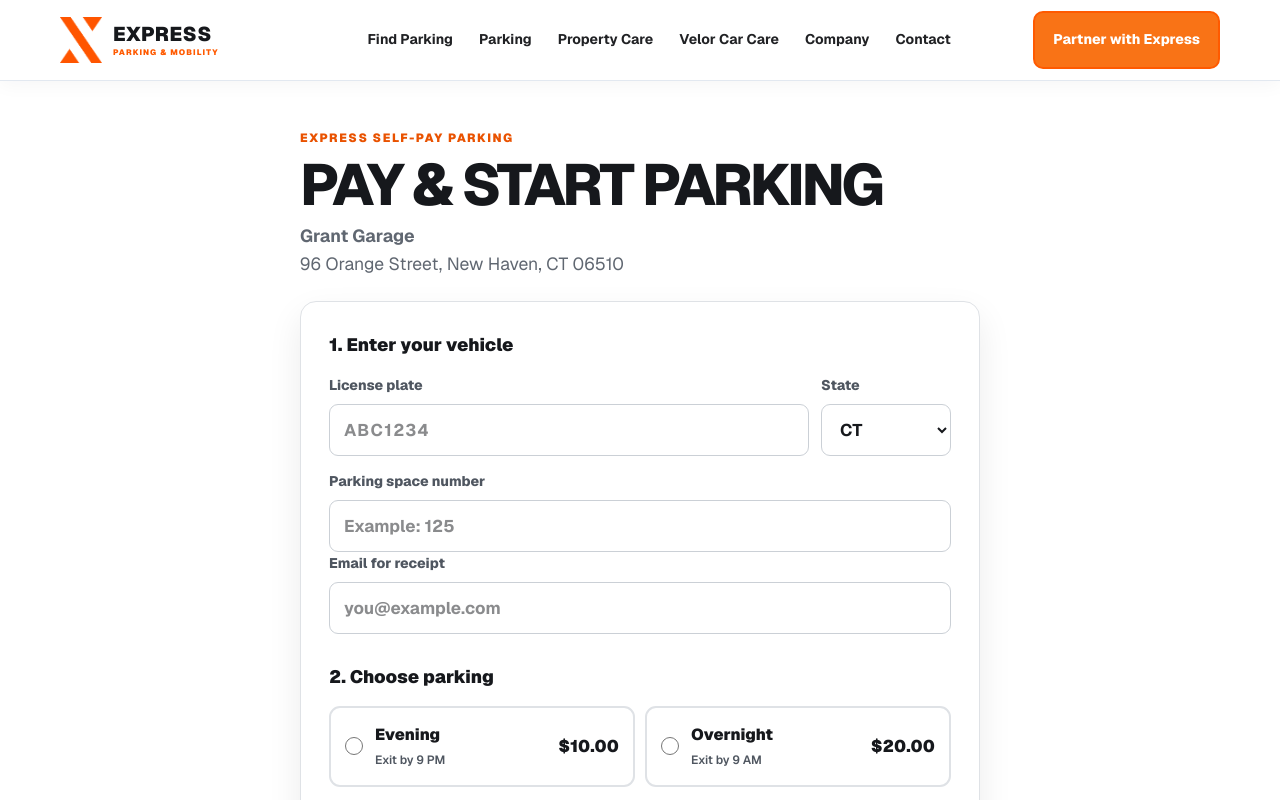
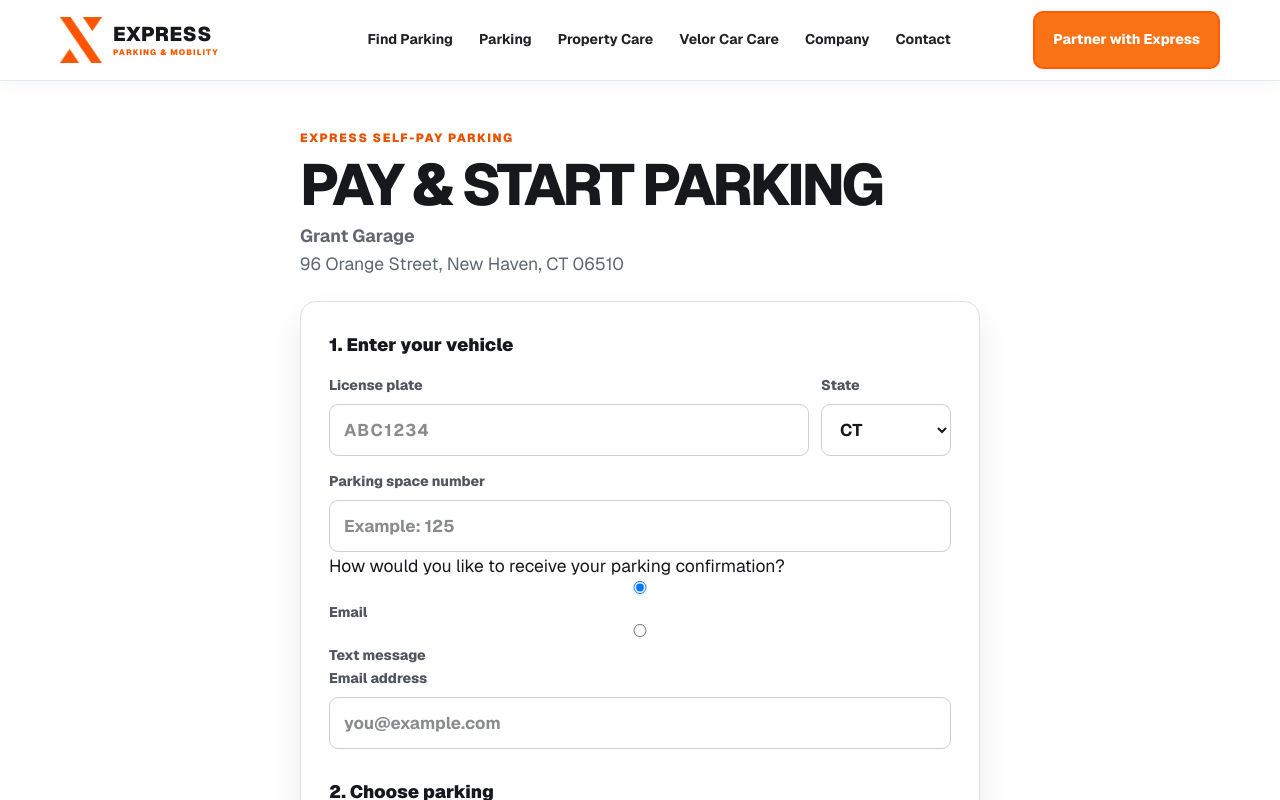
Before and after one commit to expresparking/express-parking-web, a Next.js app: page /pay/grant-garage in a window 1280 px wide. Shown: the top 800 px of the page. Built offline with nearby package versions, Linux system fonts and the light colour scheme.

Commit message:
Offer email or SMS contact with explicit parking opt-in

```diff
--- a/app/pay/grant-garage/self-pay-form.tsx
+++ b/app/pay/grant-garage/self-pay-form.tsx
@@ -6,7 +6,7 @@ import { GRANT_GARAGE, getParkingOptions, normalizePhone, normalizePlate, normal
 
 const STATES = ["CT", "NY", "MA", "NJ", "RI", "PA", "ME", "NH", "VT", "DE", "MD", "VA", "DC", "Other"];
 
-const REMINDERS_ENABLED = process.env.NEXT_PUBLIC_PARKING_REMINDERS_ENABLED === "true";
+const SMS_DISCLOSURE_VERSION = "express-parking-sms-2026-11-07";
 
 export function SelfPayForm() {
   const [mounted, setMounted] = useState(false);
@@ -16,6 +16,7 @@ export function SelfPayForm() {
   const [email, setEmail] = useState("");
   const [notificationMethod, setNotificationMethod] = useState<"email" | "sms">("email");
   const [phone, setPhone] = useState("");
+  const [smsConsent, setSmsConsent] = useState(false);
   const [selected, setSelected] = useState("");
   const [loading, setLoading] = useState(false);
   const [error, setError] = useState("");
@@ -29,12 +30,16 @@ export function SelfPayForm() {
     const cleanPlate = normalizePlate(plate);
     const cleanSpaceNumber = normalizeSpaceNumber(spaceNumber);
     const cleanPhone = normalizePhone(phone);
-    if (cleanPlate.length < 2 || !cleanSpaceNumber || !selected || !email) {
-      setError("Enter your license plate, state, space number, email, and parking option.");
+    if (cleanPlate.length < 2 || !cleanSpaceNumber || !selected || (notificationMethod === "email" && !email)) {
+      setError("Enter your license plate, state, space number, contact information, and parking option.");
       return;
     }
     if (notificationMethod === "sms" && cleanPhone.length < 10) {
       setError("Enter a valid mobile number for text reminders.");
+      return;
+    }
+    if (notificationMethod === "sms" && !smsConsent) {
+      setError("To receive text messages, please agree to SMS notifications or choose email.");
       return;
     }
     setLoading(true);
@@ -42,7 +47,7 @@ export function SelfPayForm() {
       const response = await fetch("/api/self-pay/checkout", {
         method: "POST",
         headers: { "Content-Type": "application/json" },
-        body: JSON.stringify({ plate: cleanPlate, state, spaceNumber: cleanSpaceNumber, email, notificationMethod, phone: notificationMethod === "sms" ? cleanPhone : "", option: selected, location: GRANT_GARAGE.code }),
+        body: JSON.stringify({ plate: cleanPlate, state, spaceNumber: cleanSpaceNumber, email: notificationMethod === "email" ? email : "", notificationMethod, phone: notificationMethod === "sms" ? cleanPhone : "", smsConsent: notificationMethod === "sms" && smsConsent, smsDisclosureVersion: notificationMethod === "sms" ? SMS_DISCLOSURE_VERSION : null, option: selected, location: GRANT_GARAGE.code }),
       });
       const result = await response.json();
       if (!response.ok || !result.checkoutUrl) throw new Error(result.error || "Unable to start checkout.");
@@ -84,30 +89,27 @@ export function SelfPayForm() {
               <label>Parking space number
                 <input value={spaceNumber} onChange={(event) => setSpaceNumber(normalizeSpaceNumber(event.target.value))} autoCapitalize="characters" autoCorrect="off" inputMode="text" placeholder="Example: 125" maxLength={8} required />
               </label>
-              <label>Email for receipt
-                <input type="email" value={email} onChange={(event) => setEmail(event.target.value)} autoComplete="email" placeholder="you@example.com" required />
-              </label>
-              {REMINDERS_ENABLED ? (
+              <div className="self-pay-reminder-choice">
+                <span>How would you like to receive your parking confirmation?</span>
+                <label><input type="radio" name="notification-method" value="email" checked={notificationMethod === "email"} onChange={() => setNotificationMethod("email")} /> Email</label>
+                <label><input type="radio" name="notification-method" value="sms" checked={notificationMethod === "sms"} onChange={() => setNotificationMethod("sms")} /> Text message</label>
+              </div>
+              {notificationMethod === "email" ? (
+                <label>Email address
+                  <input type="email" value={email} onChange={(event) => setEmail(event.target.value)} autoComplete="email" placeholder="you@example.com" required />
+                </label>
+              ) : (
                 <>
-                  <div className="self-pay-reminder-choice">
-                    <span>Expiration reminder</span>
-                    <label>
-                      <input type="radio" name="notification-method" value="email" checked={notificationMethod === "email"} onChange={() => setNotificationMethod("email")} />
-                      Email
-                    </label>
-                    <label>
-                      <input type="radio" name="notification-method" value="sms" checked={notificationMethod === "sms"} onChange={() => setNotificationMethod("sms")} />
-                      Text message
-                    </label>
-                  </div>
-                  {notificationMethod === "sms" ? (
-                    <label>Mobile number for reminder
-                      <input type="tel" value={phone} onChange={(event) => setPhone(event.target.value)} autoComplete="tel" inputMode="tel" placeholder="2035550123" required />
-                    </label>
-                  ) : null}
-                  <small className="self-pay-reminder-note">We will use your choice only for parking expiration and extension reminders.</small>
+                  <label>Mobile phone number
+                    <input type="tel" value={phone} onChange={(event) => setPhone(event.target.value)} autoComplete="tel" inputMode="tel" placeholder="2035550123" required />
+                  </label>
+                  <label className="self-pay-agreement">
+                    <input type="checkbox" checked={smsConsent} onChange={(event) => setSmsConsent(event.target.checked)} />
+                    <span>I agree to receive parking-related text messages from Express Parking &amp; Mobility, including parking expiration and extension reminders. Message frequency varies. Message and data rates may apply. Reply STOP to opt out or HELP for assistance. Consent is not required to purchase parking. <a href="/privacy">Privacy Policy</a> | <a href="/sms-terms">SMS Terms</a>.</span>
+                  </label>
+                  <small className="self-pay-reminder-note">Text messages are optional. Choose email if you prefer not to opt in.</small>
                 </>
-              ) : null}
+              )}
             </fieldset>
 
             <fieldset>
```
